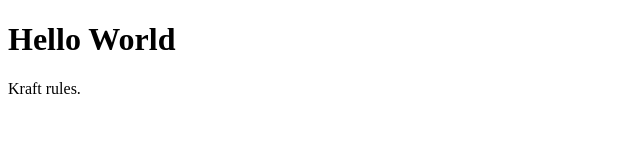
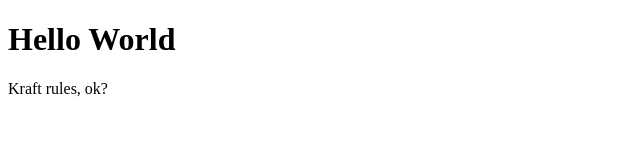
Before and after one commit to team-epk/.github.io, a plain HTML site: page index.html in a window 1280 px wide. Shown: the full height of the page, 0-640 px from the left. Drawn offline with Linux system fonts and the light colour scheme.

Commit message:
Update index.html
Testing update

```diff
--- a/index.html
+++ b/index.html
@@ -2,6 +2,6 @@
 <html>
 <body>
 <h1>Hello World</h1>
-<p>Kraft rules.</p>
+<p>Kraft rules, ok?</p>
 </body>
 </html>
```
